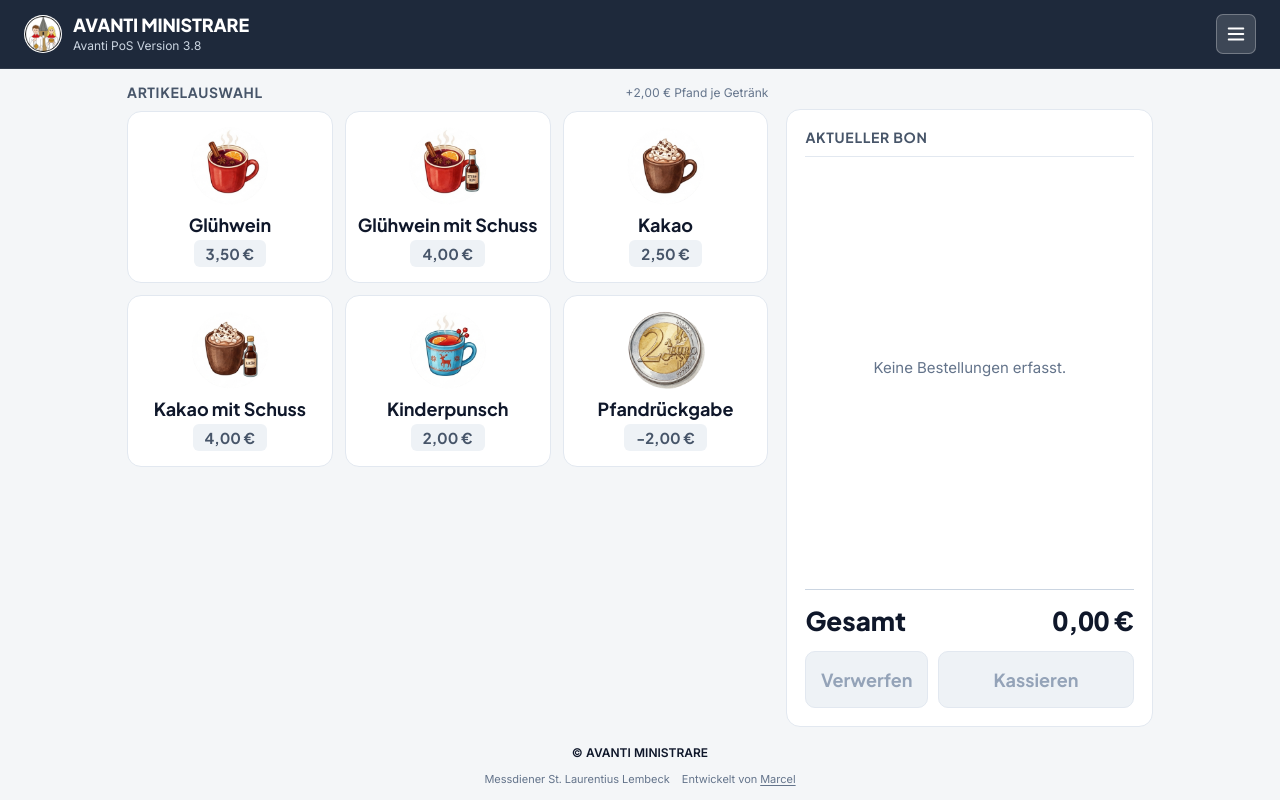
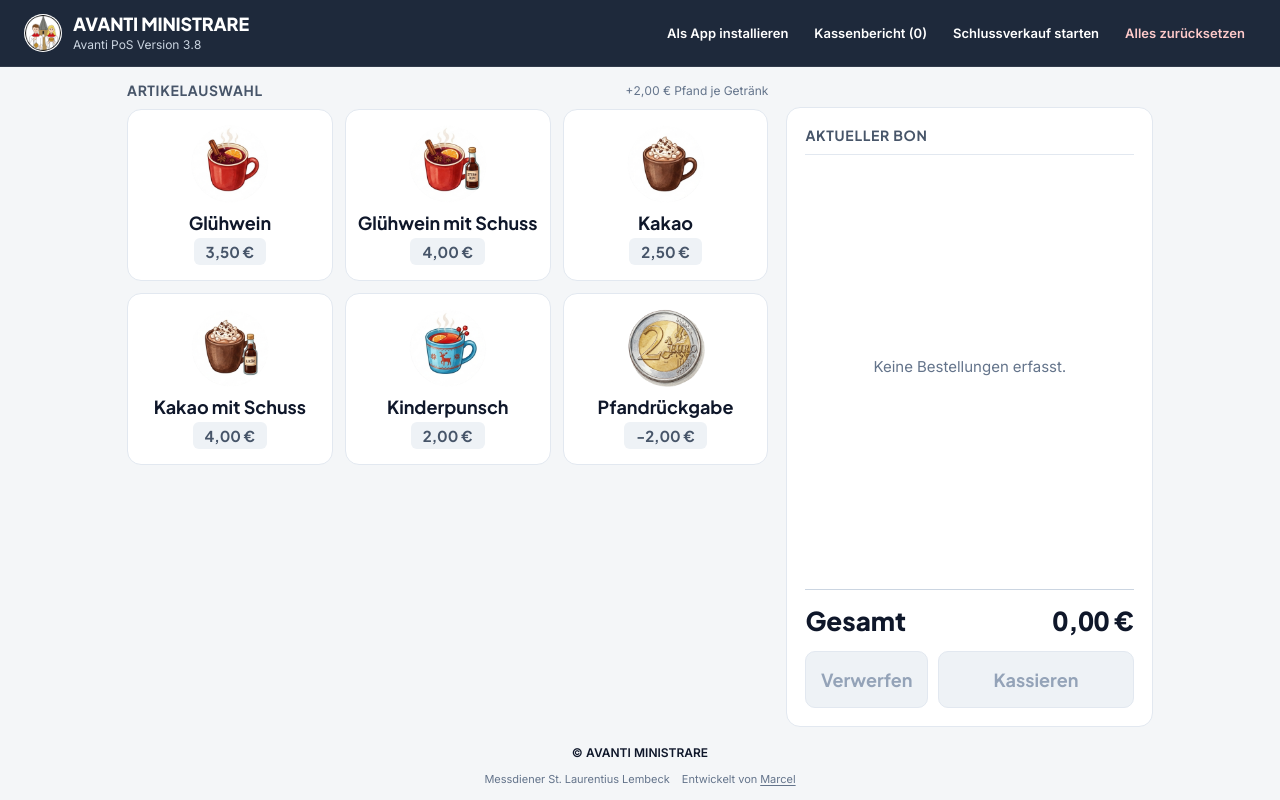
Before and after one commit to HerrDoctorr/herrdoctorr.github.io, a plain HTML site: page index.html in a window 1280 px wide. Drawn offline with Linux system fonts and the light colour scheme.

```diff
--- a/index.html
+++ b/index.html
@@ -1178,6 +1178,51 @@
             @media (min-width: 1024px) {
                 .topbar {
                     padding: 14px 24px;
+                }
+
+                .menu-toggle {
+                    display: none;
+                }
+
+                .topbar-actions {
+                    flex: 1;
+                    justify-content: flex-end;
+                }
+
+                .topbar-menu,
+                .topbar-menu[hidden] {
+                    position: static;
+                    display: flex;
+                    align-items: center;
+                    gap: 4px;
+                    width: auto;
+                    padding: 0;
+                    background: transparent;
+                    border: 0;
+                    border-radius: 0;
+                    box-shadow: none;
+                }
+
+                .topbar-menu button {
+                    width: auto;
+                    padding: 10px 11px;
+                    color: #ffffff;
+                    font-size: 13px;
+                    white-space: nowrap;
+                }
+
+                .topbar-menu button:hover {
+                    background-color: rgba(255, 255, 255, 0.12);
+                }
+
+                .topbar-menu .menu-schlussverkauf-btn[aria-pressed="true"],
+                .topbar-menu .menu-reset {
+                    color: #fecaca;
+                }
+
+                .topbar-menu .menu-install {
+                    border-bottom: 0;
+                    margin-bottom: 0;
                 }
 
                 .topbar-title {
```
